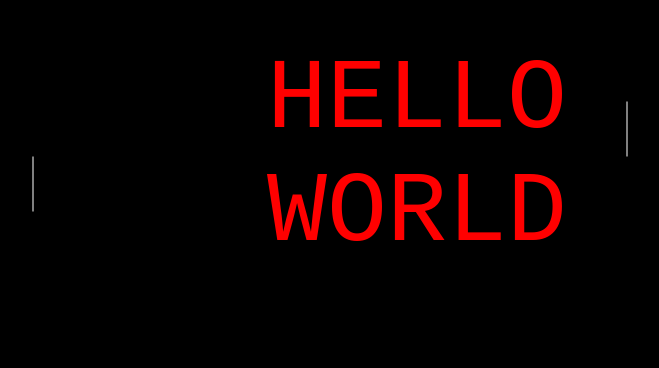
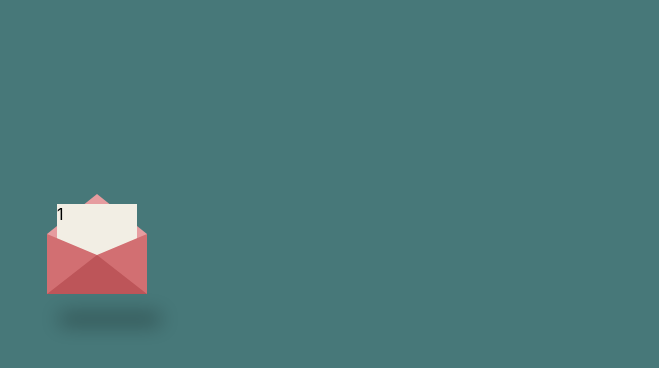
Before and after one commit to huynhlephuc/cool_css_scss, a React (Create React App) app: page / in a window 1280 px wide. Shown: the part 356-724 px from the top of the page, without its empty margins (543-1202 px from the left). Built offline with nearby package versions, Linux system fonts and the light colour scheme.

Commit message:
messenger letter

```diff
--- a/src/App.css
+++ b/src/App.css
@@ -1,4 +1,4 @@
-.App {
+/* .App {
   text-align: center;
 }
 
@@ -26,16 +26,16 @@
 
 .App-link {
   color: #61dafb;
-}
+} */
 
-@keyframes App-logo-spin {
+/* @keyframes App-logo-spin {
   from {
     transform: rotate(0deg);
   }
   to {
     transform: rotate(360deg);
   }
-}
+} */
 
 
 /* import top scss */
--- a/src/App.js
+++ b/src/App.js
@@ -4,14 +4,15 @@ import './assets/index.scss';
 // import { ChangeFontColor } from './components/font/change_font_color';
 // import { SearchResponsive } from './components/search/search_responsive';
 // import { LagText } from './components/font/lag_text';
-import FontCut from './components/font/font_cut';
+// import FontCut from './components/font/font_cut';
+import ShowLetter from './components/letter/show_letter';
 
 
 function App() {
   return (
     <div className="App">
       <header className="App-header">
-        <FontCut />
+        <ShowLetter />
       </header>
     </div>
   );
--- a/src/assets/index.scss
+++ b/src/assets/index.scss
@@ -7,4 +7,5 @@
 // @import './font_style/change_font_color.scss';
 // @import './search/search_responsive.scss';
 // @import './font_style/lag_text.css';
-@import './font_style//font_cut.scss';
+// @import './font_style//font_cut.scss';
+@import './letter/show_letter.scss'
--- /dev/null
+++ b/src/assets/letter/show_letter.scss
@@ -0,0 +1,80 @@
+body {
+    overflow: hidden;
+    background-color: #477879;
+}
+.box {
+    position: absolute;
+    top: 80%;
+    left: 50%;
+    transform: translate(-50%, -50%);
+    width: 100px;
+}
+
+.box::before{
+    position: absolute;
+    background-color: #e69c9f;
+    width: 100px;
+    height: 100px;
+    content: "";
+    bottom: 0;
+    left: 0;
+    clip-path: polygon(0 40%, 50% 0, 100% 40%, 100% 100%, 0% 100%);
+}
+
+.box::after{
+    position: absolute;
+    width: 100px;
+    background-color: #000000;
+    content: '';
+    height: 10px;
+    bottom: -30px;
+    opacity: 0.4;
+    filter: blur(10px)
+}
+
+.content {
+    position: absolute;
+    background-color: #f2EEE4;
+    width: 80%;
+    left: 50%;
+    bottom: 0;
+    transform: translate(-50%, -10px);
+    height: 80px;
+    transition: 0.5s;
+
+}
+
+.designBox {
+    position: absolute;
+    bottom: 0;
+    left: 0;
+    width: 100%;
+    height: 60px;
+    background-color: #d26f72;
+    display: block;
+    clip-path: polygon(0% 0%, 50% 35%, 100% 0%, 100% 100% , 0% 100%);
+}
+
+.designBox::after {
+    position: absolute;
+    bottom: 0;
+    width: 100%;
+    left: 0;
+    height: 65%;
+    background-color: #bd5559;
+    content: "";
+    clip-path: polygon(0% 100%, 50% 0%, 100% 100%)
+}
+
+.box:hover .content{
+    transform: translate(-50%, -30px)
+}
+
+input:checked ~ .content{
+     bottom: 150px;
+     width: 250px;
+     height: 400px;
+     margin: 0;
+     left: 50%;
+     transform: translate(-50%)
+}
--- /dev/null
+++ b/src/components/letter/show_letter.jsx
@@ -0,0 +1,17 @@
+import React from 'react'
+
+const ShowLetter = () => {
+  return (
+    <div className="message">
+        <div className="box">
+            <input type="checkbox" id="message"></input>
+            <div className="content">
+                1
+            </div>
+            <label htmlFor="message" className="designBox"></label>
+        </div>
+    </div>
+  )
+}
+
+export default ShowLetter
```
